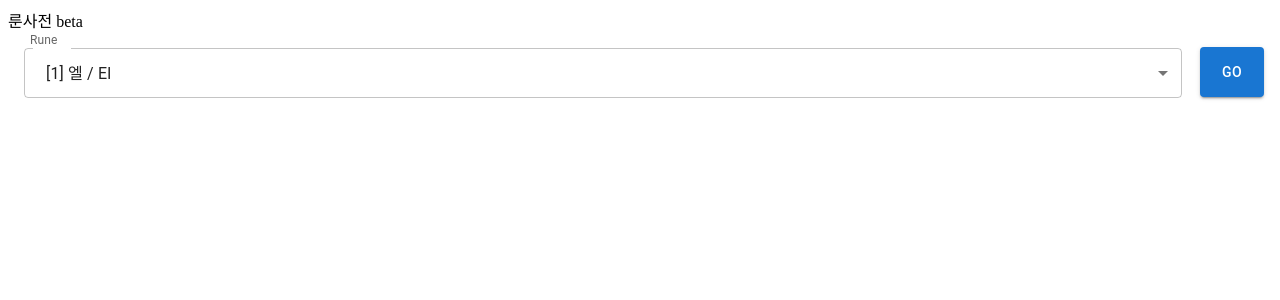
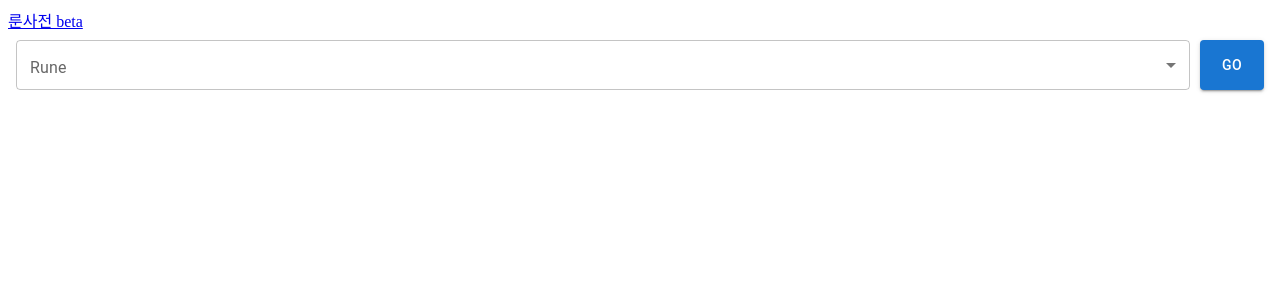
Before and after one commit to kyhong222/rune-checker, a React (Create React App) app: page / in a window 1280 px wide. Shown: the top 300 px of the page. Built offline with nearby package versions, Linux system fonts and the light colour scheme.

Commit message:
added patch note (but not included)

```diff
--- a/public/index.html
+++ b/public/index.html
@@ -25,7 +25,7 @@
       work correctly both with client-side routing and a non-root public URL.
       Learn how to configure a non-root public URL by running `npm run build`.
     -->
-    <title>React App</title>
+    <title>디아블로 II 룬사전</title>
   </head>
   <body>
     <noscript>You need to enable JavaScript to run this app.</noscript>
--- a/src/App.js
+++ b/src/App.js
@@ -6,10 +6,10 @@ import Rune from "./routes/Rune";
 const App = () => {
   return (
     <>
-      <div>룬사전 beta</div>
-      {/* <div>
-        <Link to="/">홈으로 가기</Link>
-      </div> */}
+      {/* <div>룬사전 beta</div> */}
+      <div>
+        <Link to="/">룬사전 beta</Link>
+      </div>
       <div>
         <Route exact path="/" component={Home} />
         <Route path="/runes/:rune" component={Rune} />
--- /dev/null
+++ b/src/components/PatchNote.js
@@ -0,0 +1,29 @@
+import * as React from "react";
+import { TextField } from "@mui/material";
+export default function PatchNote(props) {
+  const patchNoteSx = {
+    mt: 4,
+    ml: 1,
+    mr: 1,
+    // fullWidth,
+  };
+
+  const patchNoteContent = "패치노트 입니다";
+  return (
+    <div>
+      {/* <div>룬 사전 패치 노트</div> */}
+      <div>
+        <TextField
+          id="outlined-read-only-input"
+          label="룬 사전 패치 노트"
+          InputProps={{
+            readOnly: true,
+          }}
+          sx={patchNoteSx}
+          defaultValue={patchNoteContent}
+          fullWidth={true}
+        />
+      </div>
+    </div>
+  );
+}
--- a/src/components/RuneSelector.js
+++ b/src/components/RuneSelector.js
@@ -16,7 +16,7 @@ import runeDatas from "../datas/runes.json";
 import { Link } from "react-router-dom";
 
 export default function RuneSelector(props) {
-  const [rune, setRune] = React.useState(props.rune ? props.rune : "El");
+  const [rune, setRune] = React.useState(props.rune ? props.rune : "");
   const [selected, setSelected] = React.useState("number");
 
   const handleChange = (event) => {
@@ -85,12 +85,12 @@ export default function RuneSelector(props) {
       <Box sx={{ display: "flex", p: 1 }}>
         <FormControl
           sx={{
-            p: 1,
+            // p: 1,
             width: "100%",
             height: 50,
           }}
         >
-          <InputLabel id="rune-selector-label">Rune</InputLabel>
+          <InputLabel id="rune-selector-label">{"Rune"}</InputLabel>
           <Select
             labelId="rune-selector-label"
             id="rune-selector"
@@ -120,7 +120,7 @@ export default function RuneSelector(props) {
           variant="contained"
           sx={{
             minWidth: "50",
-            mt: "7px",
+            // mt: "7px",
             ml: "10px",
             height: 50,
             p: 1,
--- a/src/routes/Home.js
+++ b/src/routes/Home.js
@@ -1,5 +1,6 @@
 import React from "react";
 import RuneSelector from "../components/RuneSelector";
+import PatchNote from "../components/PatchNote";
 
 const Home = () => {
   return (
@@ -8,6 +9,9 @@ const Home = () => {
       <div>
         <RuneSelector />
       </div>
+      {/* <div>
+        <PatchNote />
+      </div> */}
     </div>
   );
 };
```
